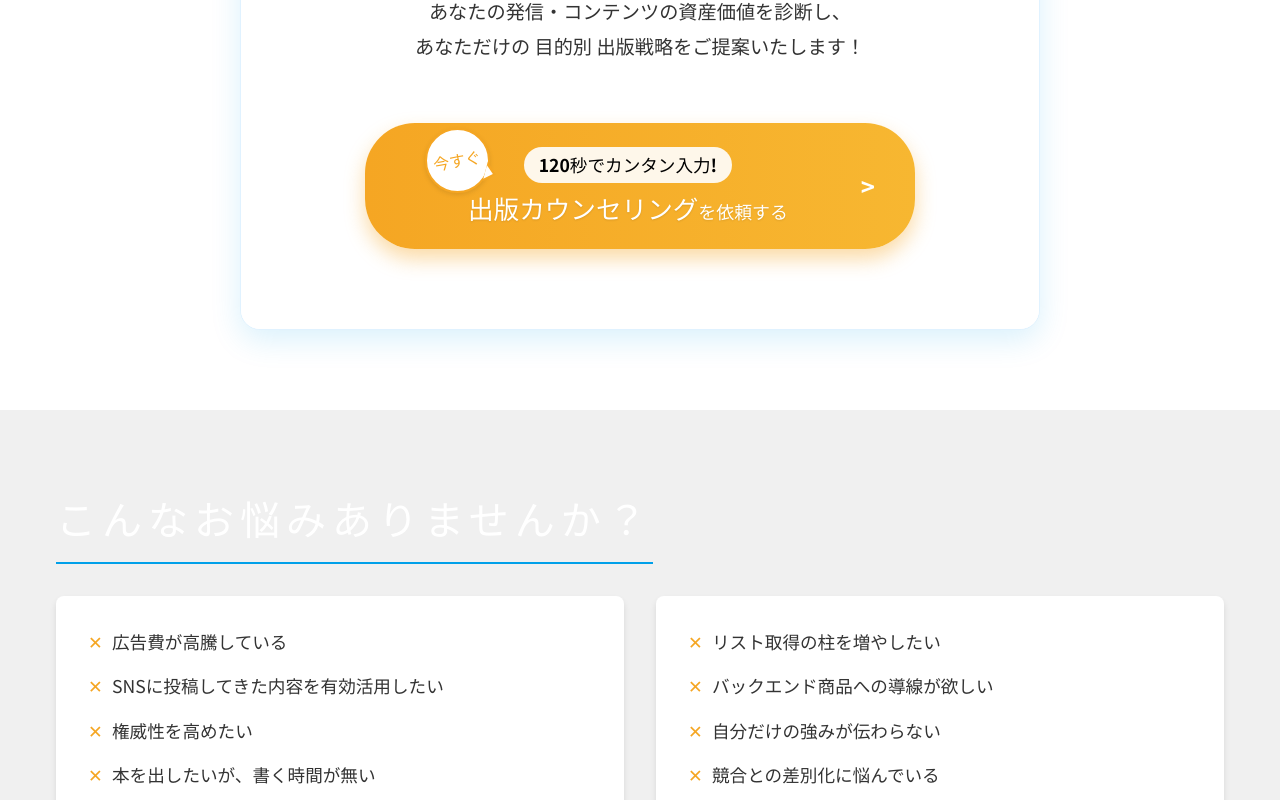
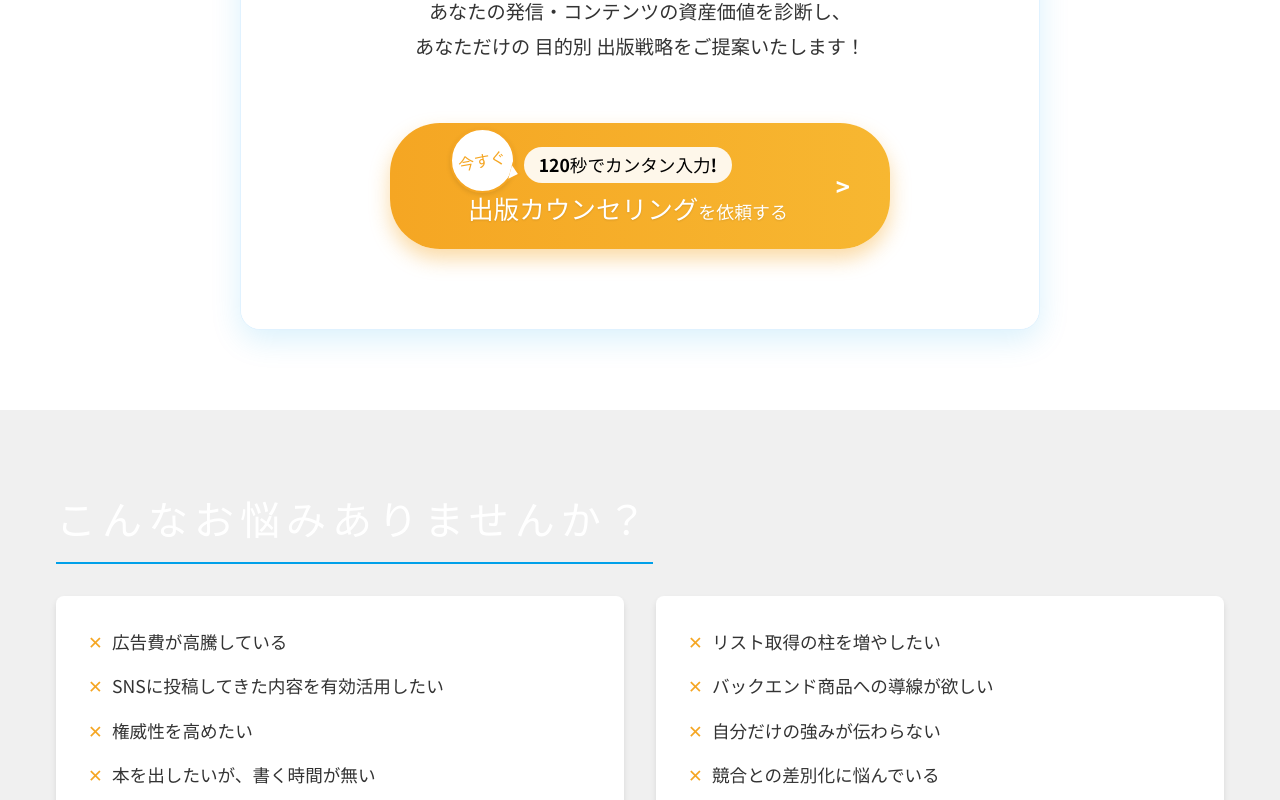
Before and after one commit to rikutoaimanga-max/Kindle-Publishing-Homepage, a React (Vite) app: page / in a window 1280 px wide. Shown: the part 1060-1860 px from the top of the page. Built offline with nearby package versions, Linux system fonts and the light colour scheme.

Commit message:
Style: Reduce CTA button max-width to 500px

```diff
--- a/src/components/CTA.jsx
+++ b/src/components/CTA.jsx
@@ -123,7 +123,7 @@ const CTA = () => {
                                 fontSize: '1.5rem',
                                 position: 'relative',
                                 width: '100%',
-                                maxWidth: '600px',
+                                maxWidth: '500px', // Reduced from 600px to shorten width
                                 boxShadow: '0 10px 20px rgba(245, 166, 35, 0.4)', // Orange shadow
                                 transition: 'transform 0.2s, box-shadow 0.2s',
                                 boxSizing: 'border-box'
```
